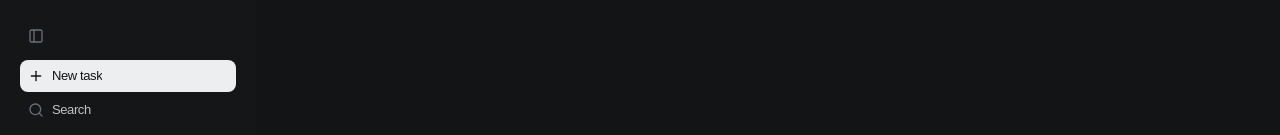
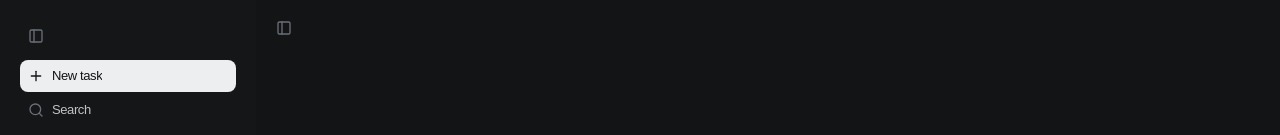
Before and after one commit to lchenrique/BrightCode, a React (Vite) app: page / in a window 1280 px wide. Shown: the top 135 px of the page. Built offline with nearby package versions, Linux system fonts and the light colour scheme.

Commit message:
feat: change sidebar collapse mode to offcanvas so it disappears completely when collapsed

```diff
--- a/src/components/home/WelcomeScreen.tsx
+++ b/src/components/home/WelcomeScreen.tsx
@@ -22,6 +22,7 @@ import {
   useAvailableModels,
   useAvailableModelsGrouped,
 } from '@/hooks/use-provider-registry'
+import { SidebarTrigger } from '@/components/ui/sidebar'
 import { Button } from '@/components/ui/button'
 import { useSettings } from '@/hooks/use-settings'
 import { useActiveProject } from '@/hooks/use-projects'
@@ -57,6 +58,11 @@ export function WelcomeScreen({
   return (
     <div className="relative flex h-full w-full flex-col overflow-hidden">
       <GridBackground />
+
+      {/* Top-left toggle button when sidebar is offcanvas / collapsed */}
+      <div className="absolute top-3 left-3 z-20">
+        <SidebarTrigger className="text-muted-foreground hover:text-foreground size-8" />
+      </div>
 
       <div className="relative z-10 mx-auto flex w-full max-w-3xl flex-col px-6 pt-[18vh]">
         {/* Top: centered group (brand mark, headline, input) */}
--- a/src/components/sidebar/AppSidebar.tsx
+++ b/src/components/sidebar/AppSidebar.tsx
@@ -99,7 +99,7 @@ export function AppSidebar({
   const [addOpen, setAddOpen] = useState(false)
 
   return (
-    <Sidebar variant="inset" collapsible="icon" className="border-r-0">
+    <Sidebar variant="inset" collapsible="offcanvas" className="border-r-0">
       <SidebarHeader className="p-3">
         <div className="flex items-center">
           <SidebarTrigger className="text-muted-foreground hover:text-foreground size-8" />
```
